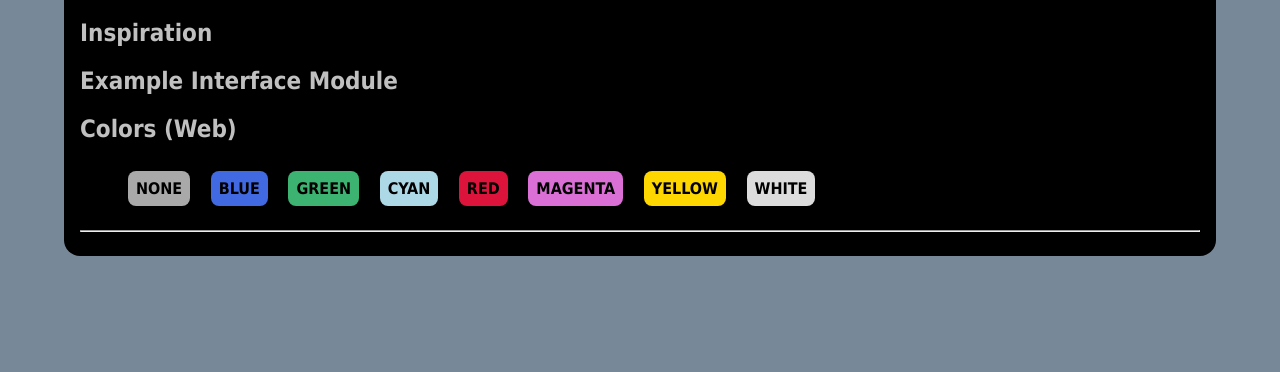
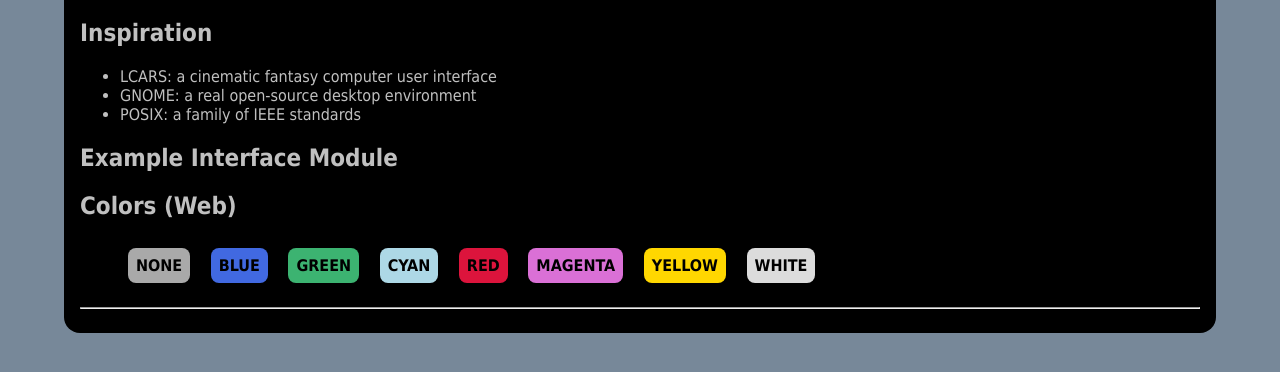
Before and after one commit to ericabxy/cuars, a plain HTML site: page docs/index.html in a window 1280 px wide. Shown: the part 118-490 px from the top of the page. Drawn offline with Linux system fonts and the light colour scheme.

Commit message:
inspirations

```diff
--- a/docs/index.html
+++ b/docs/index.html
@@ -8,6 +8,12 @@
 <h1>Command Utility Access/Retrieval System</h1>
 
 <h2>Inspiration</h2>
+
+<ul>
+<li>LCARS: a cinematic fantasy computer user interface</li>
+<li>GNOME: a real open-source desktop environment</li>
+<li>POSIX: a family of IEEE standards</li>
+</ul>
 
 <h2>Example Interface Module</h2>
 
```
Also changed, not shown: 1 other file.
